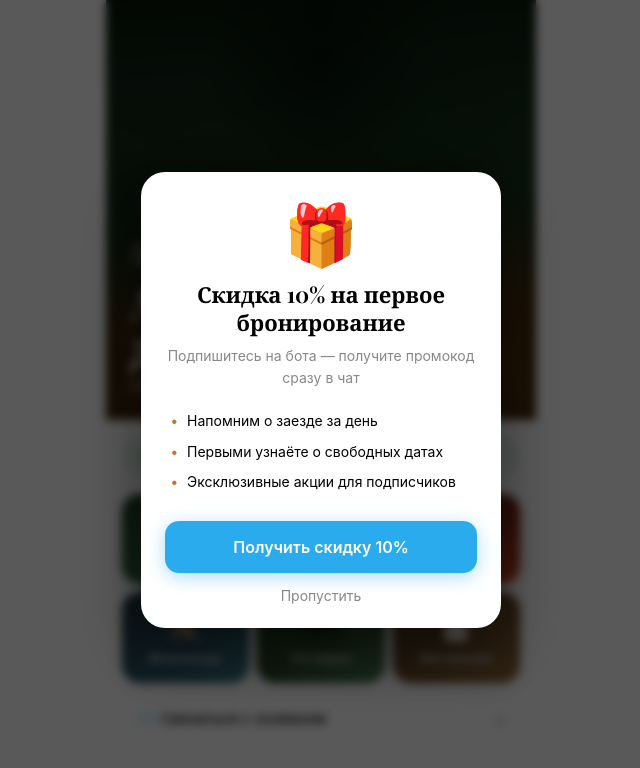
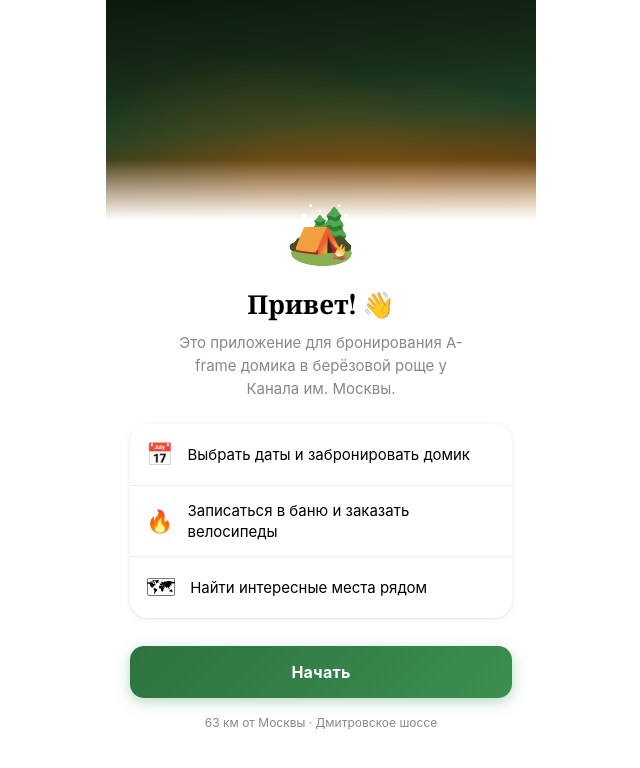
Before and after one commit to AbramovDmt/tg-repka, a plain HTML site: page tg-app/index.html in a window 1280 px wide. Shown: the whole page, without its empty margins (319-959 px from the left). Drawn offline with nearby package versions, Linux system fonts and the light colour scheme.

Commit message:
Add onboarding screen, share button; configure bot via API

```diff
--- a/tg-app/css/styles.css
+++ b/tg-app/css/styles.css
@@ -1487,6 +1487,102 @@ textarea, input { font-family: var(--font); }
 .amenity-label { font-size: 12px; font-weight: 500; color: var(--tg-hint); }
 
 /* ═══════════════════════════════════════════════════════════
+   ОНБОРДИНГ
+   ═══════════════════════════════════════════════════════════ */
+
+.onboarding-screen {
+  min-height: 100vh;
+  display: flex;
+  flex-direction: column;
+  animation: fadeIn .35s ease;
+}
+
+.onboarding-hero {
+  height: 220px;
+  flex-shrink: 0;
+  background:
+    radial-gradient(ellipse at 35% 85%, rgba(160,90,15,.45) 0%, transparent 50%),
+    radial-gradient(ellipse at 70% 90%, rgba(180,100,20,.38) 0%, transparent 45%),
+    linear-gradient(175deg, #0a1a0c 0%, #162a18 30%, #1e4025 55%, #6a4010 80%, #b07020 100%);
+  position: relative;
+}
+
+.onboarding-hero::after {
+  content: '';
+  position: absolute;
+  bottom: 0; left: 0; right: 0;
+  height: 60px;
+  background: linear-gradient(to bottom, transparent, var(--tg-bg));
+}
+
+.onboarding-content {
+  flex: 1;
+  display: flex;
+  flex-direction: column;
+  align-items: center;
+  padding: 0 var(--sp-lg) var(--sp-xl);
+  text-align: center;
+}
+
+.onboarding-emoji {
+  font-size: 56px;
+  margin-top: -28px;
+  margin-bottom: 12px;
+  position: relative;
+  z-index: 1;
+}
+
+.onboarding-title {
+  font-family: var(--font-display);
+  font-size: 26px;
+  font-weight: 700;
+  color: var(--tg-text);
+  margin: 0 0 10px;
+  line-height: 1.25;
+}
+
+.onboarding-sub {
+  font-size: 15px;
+  color: var(--tg-hint);
+  line-height: 1.55;
+  margin: 0 0 24px;
+  max-width: 300px;
+}
+
+.onboarding-features {
+  width: 100%;
+  background: var(--card-bg);
+  border-radius: var(--r-lg);
+  overflow: hidden;
+  margin-bottom: 28px;
+  box-shadow: var(--shadow-sm);
+}
+
+.onboarding-feature {
+  display: flex;
+  align-items: center;
+  gap: 14px;
+  padding: 14px 16px;
+  border-bottom: 1px solid var(--divider);
+  text-align: left;
+}
+.onboarding-feature:last-child { border-bottom: none; }
+
+.of-icon { font-size: 22px; flex-shrink: 0; }
+.of-text { font-size: 15px; color: var(--tg-text); line-height: 1.4; }
+
+.onboarding-btn { width: 100%; }
+
+.onboarding-hint {
+  font-size: 12px;
+  color: var(--tg-hint);
+  margin-top: 16px;
+}
+
+/* Кнопка «Поделиться» на главной */
+.home-share { margin-top: 4px; }
+
+/* ═══════════════════════════════════════════════════════════
    ОФФЕР-МОДАЛКА
    ═══════════════════════════════════════════════════════════ */
 
--- a/tg-app/js/app.js
+++ b/tg-app/js/app.js
@@ -308,6 +308,39 @@ function renderSlotGrid(date) {
 
 const screens = {
 
+  /* ── Онбординг ─────────────────────────────────────────── */
+  onboarding: () => {
+    const user = tg?.initDataUnsafe?.user;
+    const name = user?.first_name || '';
+    const greeting = name ? `Привет, ${name}! 👋` : 'Привет! 👋';
+
+    return `
+      <div class="onboarding-screen">
+        <div class="onboarding-hero"></div>
+        <div class="onboarding-content">
+          <div class="onboarding-emoji">🏕️</div>
+          <h1 class="onboarding-title">${greeting}</h1>
+          <p class="onboarding-sub">Это приложение для бронирования A-frame домика в берёзовой роще у Канала&nbsp;им.&nbsp;Москвы.</p>
+          <div class="onboarding-features">
+            <div class="onboarding-feature">
+              <span class="of-icon">📅</span>
+              <span class="of-text">Выбрать даты и забронировать домик</span>
+            </div>
+            <div class="onboarding-feature">
+              <span class="of-icon">🔥</span>
+              <span class="of-text">Записаться в баню и заказать велосипеды</span>
+            </div>
+            <div class="onboarding-feature">
+              <span class="of-icon">🗺</span>
+              <span class="of-text">Найти интересные места рядом</span>
+            </div>
+          </div>
+          <button class="btn-primary onboarding-btn" data-action="startApp">Начать</button>
+          <p class="onboarding-hint">63 км от Москвы · Дмитровское шоссе</p>
+        </div>
+      </div>`;
+  },
+
   /* ── Главная ───────────────────────────────────────────── */
   home: () => `
     <div class="home-screen">
@@ -356,6 +389,10 @@ const screens = {
 
         <div class="home-contact" data-action="navigate" data-screen="contact">
           <span>✉️ Связаться с хозяином</span>
+          <span class="arrow">›</span>
+        </div>
+        <div class="home-contact home-share" data-action="share">
+          <span>🔗 Поделиться с другом</span>
           <span class="arrow">›</span>
         </div>
       </div>
@@ -1217,6 +1254,26 @@ const actions = {
     else window.open(url, '_blank', 'noopener');
   },
 
+  startApp() {
+    localStorage.setItem('repka_onboarded', '1');
+    haptic('light');
+    router.reset();
+    setTimeout(showOfferModal, 500);
+  },
+
+  share() {
+    haptic('light');
+    const url = 'https://t.me/repka_domik_bot';
+    const text = 'Уютный A-frame домик в лесу, 63 км от Москвы 🏕️';
+    if (tg) {
+      tg.openTelegramLink(`https://t.me/share/url?url=${encodeURIComponent(url)}&text=${encodeURIComponent(text)}`);
+    } else if (navigator.share) {
+      navigator.share({ title: 'A-frame домик', text, url });
+    } else {
+      navigator.clipboard?.writeText(`${text}\n${url}`);
+    }
+  },
+
   acceptOffer() {
     closeOfferModal();
     const url = 'https://t.me/repka_domik_bot?start=from_app';
@@ -1249,6 +1306,11 @@ function setupEvents() {
 document.addEventListener('DOMContentLoaded', () => {
   initTelegram();
   setupEvents();
-  router.reset(); // reset() кладёт home в стек, navigate('fade') — нет
-  setTimeout(showOfferModal, 700);
+  if (!localStorage.getItem('repka_onboarded')) {
+    router.stack = [{ id: 'onboarding', params: {} }];
+    router._render('onboarding', {}, 'fade');
+  } else {
+    router.reset();
+    setTimeout(showOfferModal, 700);
+  }
 });
```
